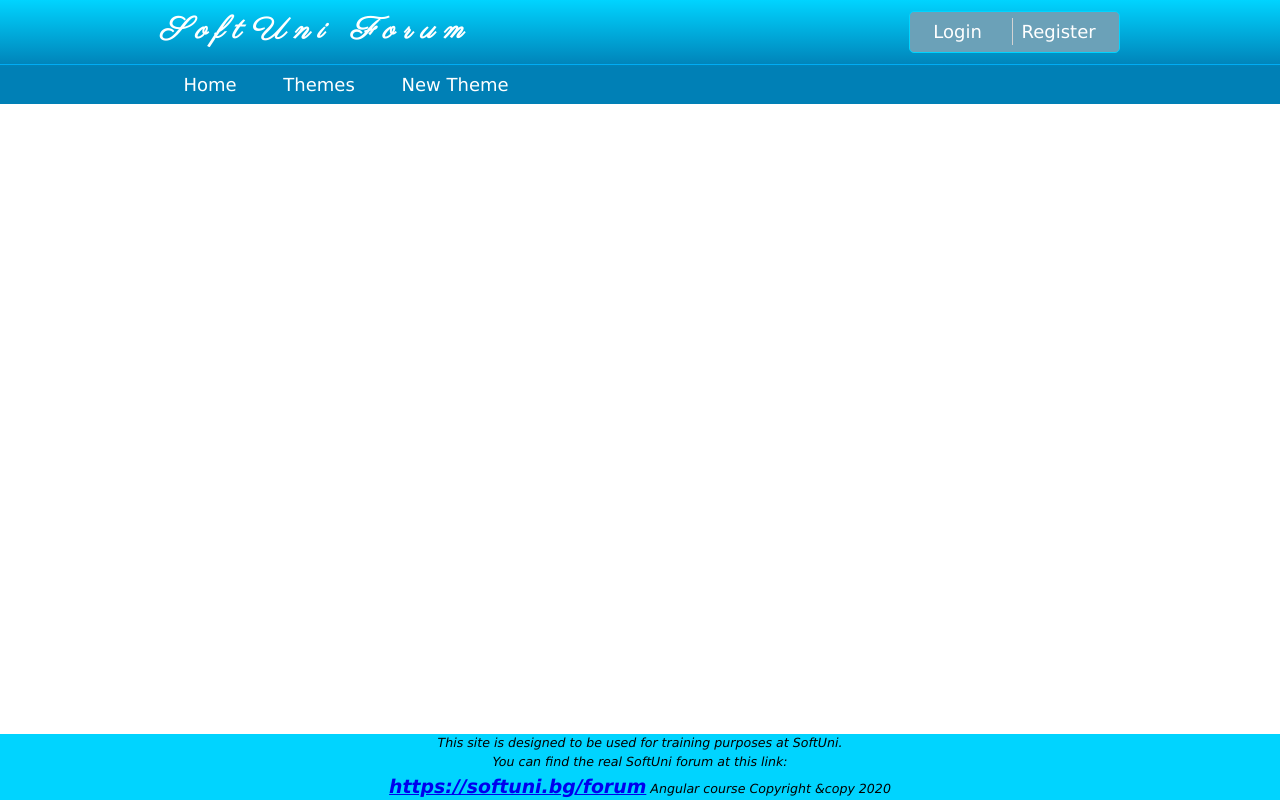
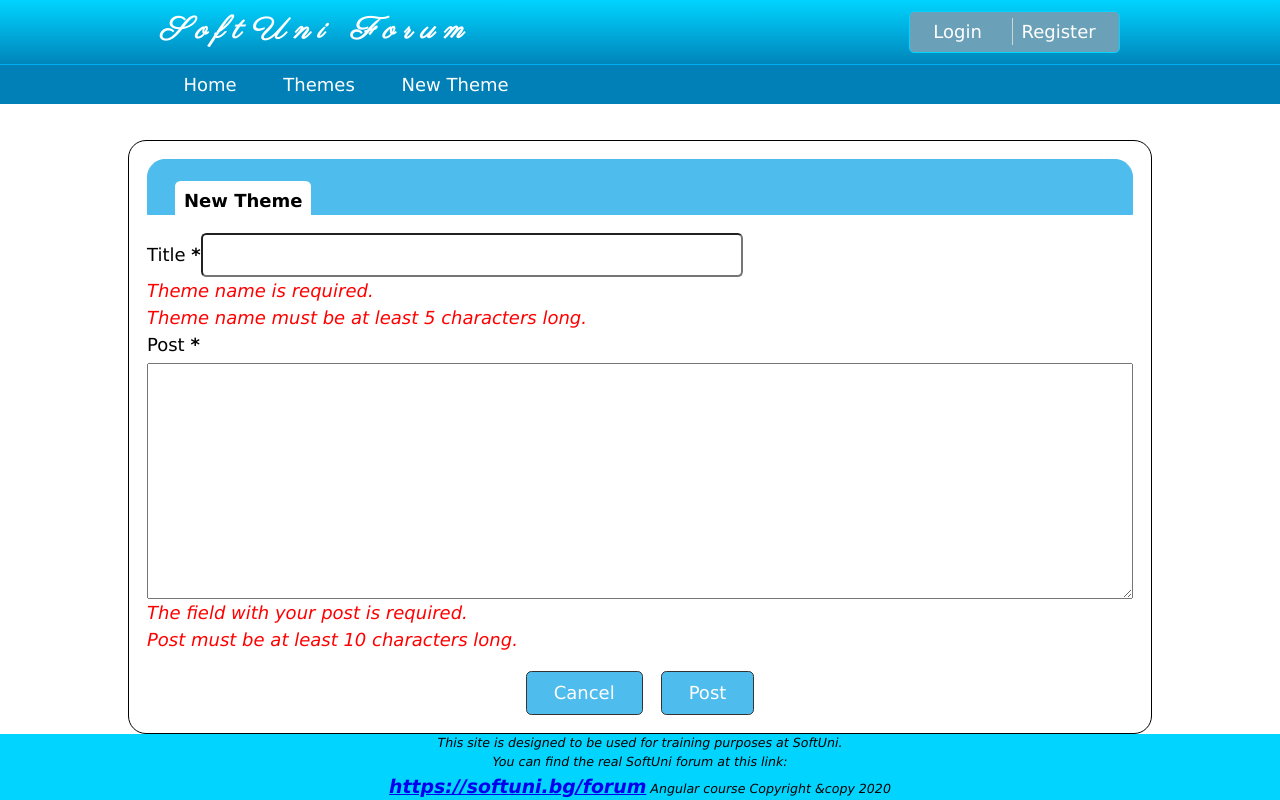
Before and after one commit to TimiPashov/SoftUni-Forum-Workshop, an Angular app in the folder SoftUni-Forum/: page /add-theme in a window 1280 px wide. Before the commit this address led to /. Built offline with nearby package versions, Linux system fonts and the light colour scheme.

Commit message:
add current theme route

```diff
--- a/SoftUni-Forum/src/app/core/header/header.component.html
+++ b/SoftUni-Forum/src/app/core/header/header.component.html
@@ -23,7 +23,7 @@
                 <a routerLink="/themes">Themes</a>
             </li>
             <li>
-                <a href="#">New Theme</a>
+                <a routerLink="/add-theme">New Theme</a>
             </li>
         </ul>
     </nav>
--- a/SoftUni-Forum/src/app/theme/add-theme/add-theme.component.css
+++ b/SoftUni-Forum/src/app/theme/add-theme/add-theme.component.css
@@ -0,0 +1,85 @@
+/* new-theme */
+
+.new-theme-border {
+    border: 1px solid;
+    border-radius: 1em;
+    width: 80%;
+    margin: auto;
+    margin-top: 2em;
+    padding: 1em;
+}
+
+.new-theme-border .input {
+    margin-bottom: 1em;
+}
+
+.header-background {
+    background-color: #4ebced;
+    border: 1px solid #4ebced;
+    padding: 1.5em;
+    padding-bottom: 0;
+    margin-bottom: 1em;
+    border-top-right-radius: 1em;
+    border-top-left-radius: 1em;
+}
+
+.header-background span {
+    background-color: #fff;
+    padding: 0.5em;
+    margin-top: 1em;
+    border-radius: 0.3em;
+}
+
+.title, .new-theme-content {
+    display: flex;
+    flex-direction: column;
+}
+
+.new-theme-content {
+    min-height: 100%;
+    width: 100%;
+    padding: 0;
+    margin: 0;
+}
+
+.new-theme-content textarea {
+    width: 100%;
+    padding: 0.5em;
+    margin: 0;
+}
+
+.new-theme-content label {
+    margin-bottom: 0.3em;
+}
+
+.new-theme-title input {
+    width: 55%;
+    border-radius: 0.3em;
+    padding: 0.35em;
+}
+
+button+button {
+    margin-left: 1rem;
+}
+
+.new-theme-buttons {
+    margin-top: 1em;
+    text-align: center;
+}
+
+.new-theme-buttons button {
+    padding: 0.4em 1.5em;
+    border: 1px solid #333333;
+    border-radius: 0.3em;
+}
+
+p.error {
+    text-align: left;
+    border-radius: 0.3em;
+    color: red;
+    padding-top: 0;
+}
+
+.input-error {
+    border-left-color: red;
+}
--- a/SoftUni-Forum/src/app/theme/add-theme/add-theme.component.html
+++ b/SoftUni-Forum/src/app/theme/add-theme/add-theme.component.html
@@ -1 +1,34 @@
-<p>add-theme works!</p>
+<div class="container">
+    <div class="new-theme-border">
+        <div class="header-background">
+            <span>New Theme</span>
+        </div>
+        <form>
+            <div class="new-theme-title">
+                <label for="themeName">Title <span class="red">*</span></label>
+                <input type="text" name="themeName" id="themeName">
+                <p class="error">
+                    Theme name is required.
+                </p>
+                <p class="error">
+                    Theme name must be at least 5 characters long.
+                </p>
+            </div>
+            <div class="new-theme-content">
+                <label for="postText">Post <span class="red">*</span></label>
+                <textarea type="text" name="postText" id="postText" rows="8" class="height"></textarea>
+                <p class="error">
+                    The field with your post is required.
+                </p>
+                <p class="error">
+                    Post must be at least 10 characters long.
+                </p>
+            </div>
+            <div class="new-theme-buttons">
+                <button routerLink="/themes" class="cancel">Cancel</button>
+                <button class="public">Post</button>
+            </div>
+
+        </form>
+    </div>
+</div>
--- a/SoftUni-Forum/src/app/theme/theme-routing.module.ts
+++ b/SoftUni-Forum/src/app/theme/theme-routing.module.ts
@@ -1,8 +1,17 @@
 import { NgModule } from "@angular/core";
 import { RouterModule, Routes } from "@angular/router";
 import { MainComponent } from "./main/main.component";
+import { AddThemeComponent } from "./add-theme/add-theme.component";
+import { CurrentThemeComponent } from "./current-theme/current-theme.component";
 
-const routes: Routes = [{path: 'themes', component: MainComponent}]
+const routes: Routes = [{
+    path: 'themes',
+    children: [
+        { path: '', pathMatch: 'full', component: MainComponent },
+        { path: ':themeId', component: CurrentThemeComponent }
+    ]
+},
+{ path: 'add-theme', component: AddThemeComponent }]
 
 @NgModule({
     imports: [RouterModule.forChild(routes)],
```
Also changed, not shown: 2 other files (tests, documents, lock files or other folders).
